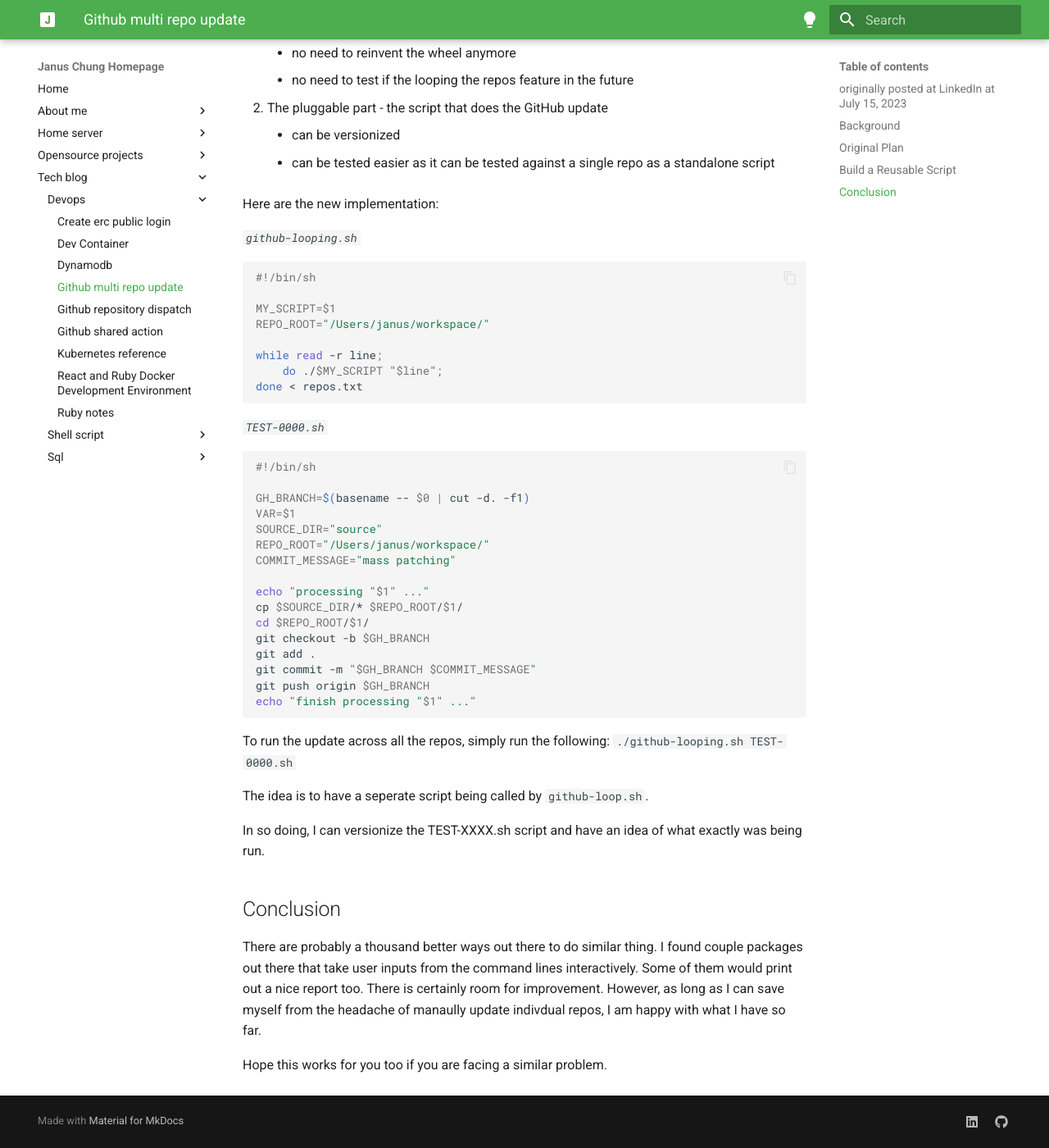
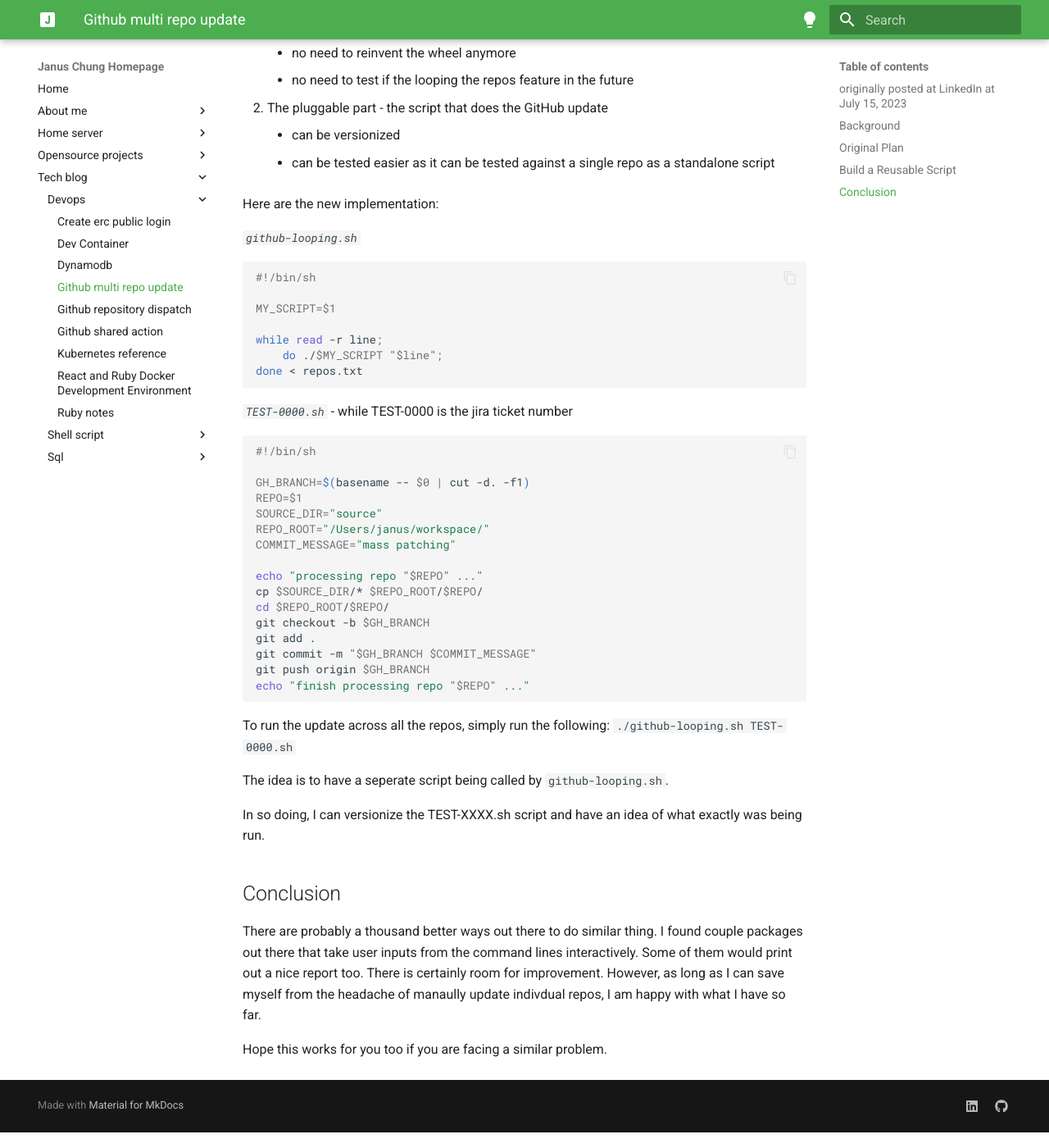
Before and after one commit to januschung/januschung.github.io, an MkDocs documentation site: the page built from docs/tech-blog/devops/github-multi-repo-update.md, in a window 1280 px wide and 1400 px high, scrolled down 1866 px. Shown: the whole window at 82% size. Built offline with MkDocs 1.6.1 and Material for MkDocs 9.7.7, drawn with Linux system fonts in a browser that asks for light colours; some of the changed text lies outside the part shown.

Commit message:
Smallfix (#30)

````diff
--- a/docs/tech-blog/devops/github-multi-repo-update.md
+++ b/docs/tech-blog/devops/github-multi-repo-update.md
@@ -33,14 +33,14 @@
 Here is the snippet for the original plan:
 
 ``` bash
-MY_SCRIPT=$1
+REPO=$1
 REPO_ROOT="/Users/janus/workspace/"
 SOURCE_DIR="source"
 
 while read -r line; do
     cd "$line"
-    cp $SOURCE_DIR/* $REPO_ROOT/$1/
-    cd $REPO_ROOT/$1/
+    cp $SOURCE_DIR/* $REPO_ROOT/$REPO/
+    cd $REPO_ROOT/$REPO/
     git checkout -b TEST-0000
     git add .
     git commit -m "TEST-0000 patching"
@@ -70,37 +70,36 @@
 #!/bin/sh
 
 MY_SCRIPT=$1
-REPO_ROOT="/Users/janus/workspace/"
 
 while read -r line;
     do ./$MY_SCRIPT "$line";
 done < repos.txt
 ```
 
-_`TEST-0000.sh`_
+_`TEST-0000.sh`_ - while TEST-0000 is the jira ticket number
 ``` bash
 #!/bin/sh
 
 GH_BRANCH=$(basename -- $0 | cut -d. -f1)
-VAR=$1
+REPO=$1
 SOURCE_DIR="source"
 REPO_ROOT="/Users/janus/workspace/"
 COMMIT_MESSAGE="mass patching"
 
-echo "processing "$1" ..."
-cp $SOURCE_DIR/* $REPO_ROOT/$1/
-cd $REPO_ROOT/$1/
+echo "processing repo "$REPO" ..."
+cp $SOURCE_DIR/* $REPO_ROOT/$REPO/
+cd $REPO_ROOT/$REPO/
 git checkout -b $GH_BRANCH
 git add .
 git commit -m "$GH_BRANCH $COMMIT_MESSAGE"
 git push origin $GH_BRANCH
-echo "finish processing "$1" ..."
+echo "finish processing repo "$REPO" ..."
 ```
 
 To run the update across all the repos, simply run the following:
 `./github-looping.sh TEST-0000.sh`
 
-The idea is to have a seperate script being called by `github-loop.sh`.
+The idea is to have a seperate script being called by `github-looping.sh`.
 
 In so doing, I can versionize the TEST-XXXX.sh script and have an idea of what exactly was being run.
 
````
Also changed, not shown: docs/home-server/recovery.md (+6 -2 lines).
